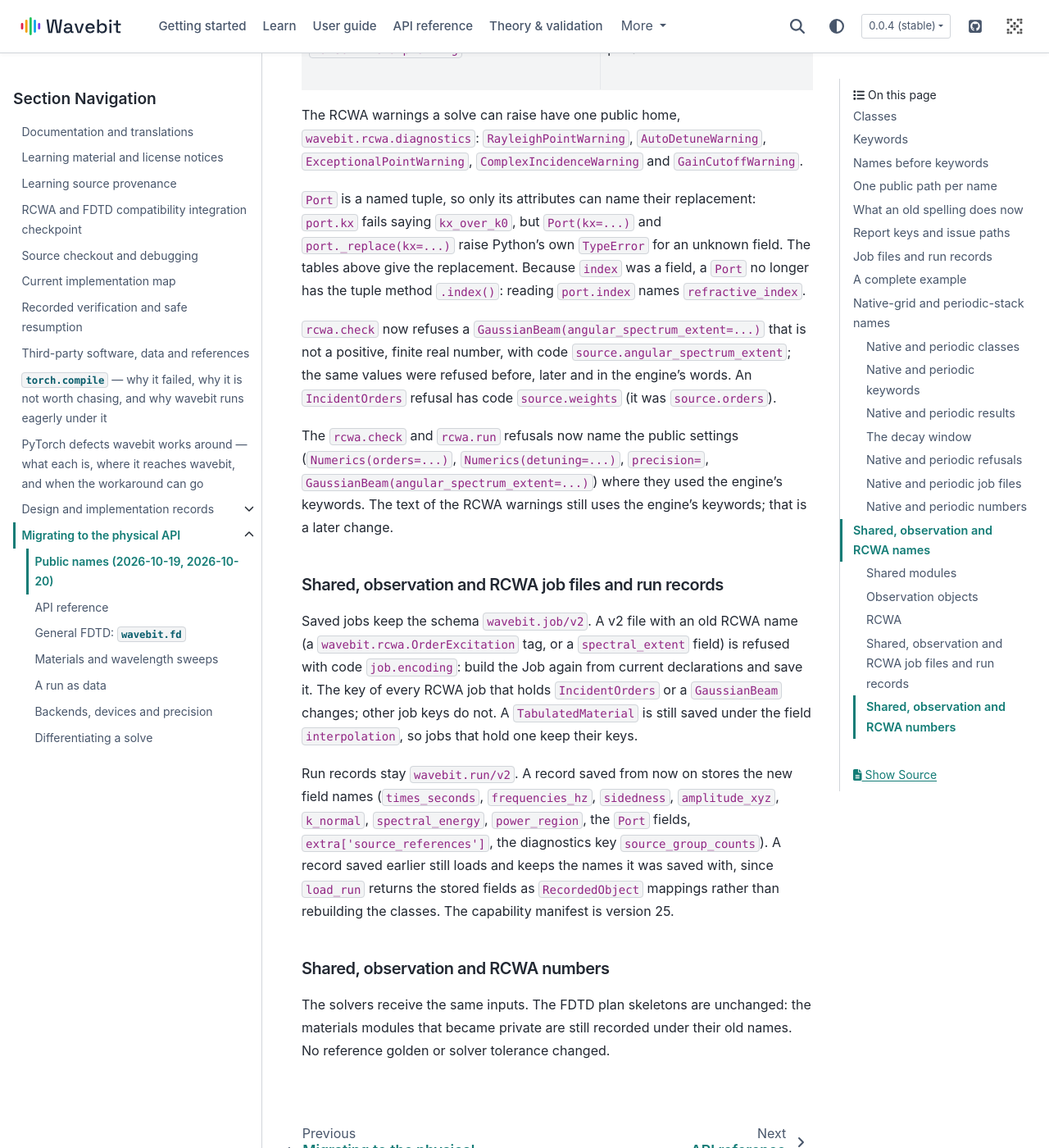
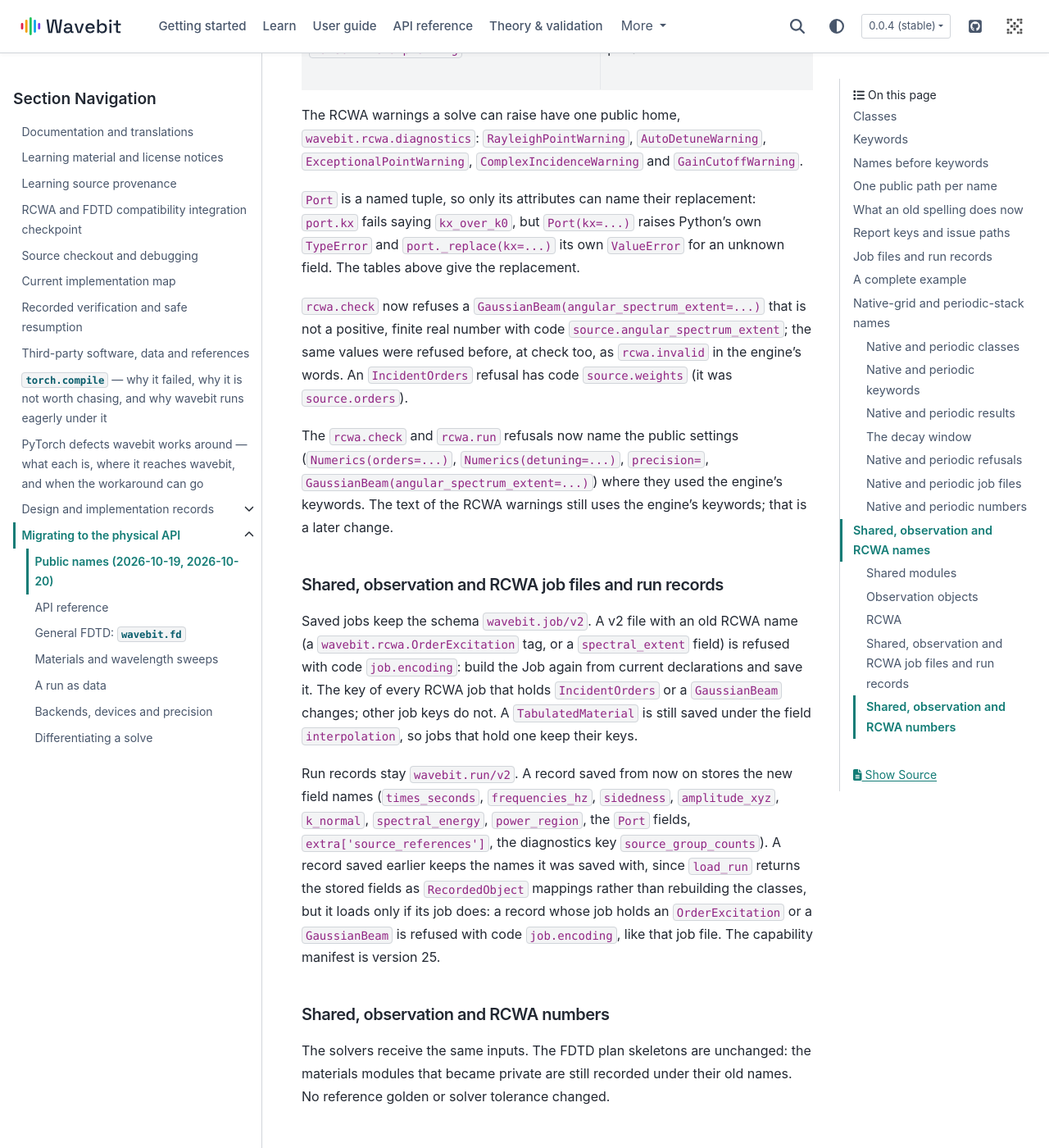
Before and after one commit to fieldalgo/wavebit, a Sphinx documentation site: the page built from docs/migration/public-names.md, in a window 1280 px wide and 1400 px high, scrolled down 13089 px. Shown: the whole window at 82% size. Built offline with Sphinx 7.4.7 and the PyData theme 0.15.4, drawn with Linux system fonts in a browser that asks for light colours; pages that are not in the unit, such as notebooks, are missing from menus; some of the changed text lies outside the part shown.

Commit message:
rcwa: review fixes for the RCWA renames
- IncidentOrders.orders and GaussianBeam.spectral_extent are tombstoned
  as attributes too, like the other renamed RCWA members.
- experimental.CartesianPairTransmissionGalerkinGapCell reads its engine
  cell's settings again (reference, branches, quadrature, ...): the
  wrapper had dropped every attribute but orders and closure.
- The public door rewords the 1D order-window refusal
  ("truncation_order[1] is 0") and max(truncation_order) properly.
- Migration guide (EN/KO): the IncidentOrders row shows the tuple form
  the class takes; Port._replace raises ValueError, not TypeError; a
  record whose job holds an OrderExcitation or GaussianBeam is refused
  like that job; the GaussianBeam extent was refused at check before too.
  keywords.md names IncidentOrders.

Refs #57

Co-Authored-By: Claude Opus 5.5 <noreply@anthropic.com>
Claude-Session: https://claude.ai/code/session_01EjWJMxwmubF2ELGwHSzmet

```diff
--- a/docs/migration/public-names.md
+++ b/docs/migration/public-names.md
@@ -308,7 +308,7 @@ The constructors refuse the old keywords the same way (`TimeSeries(times=...)` n
 
 | Before | After | Why |
 | --- | --- | --- |
-| `rcwa.OrderExcitation(orders={...})` | `rcwa.IncidentOrders(weights={...})` | Incident orders and the complex weight of each |
+| `rcwa.OrderExcitation(orders=(((m, n), w), ...))` | `rcwa.IncidentOrders(weights=(((m, n), w), ...))` | Incident orders and the complex weight of each |
 | `rcwa.GaussianBeam(spectral_extent=...)` | `rcwa.GaussianBeam(angular_spectrum_extent=...)` | The extent of the beam's angular spectrum, in 1/waist |
 | `rcwa.sample_structure(n=...)` | `rcwa.sample_structure(samples=...)` | The number of samples |
 | `rcwa.operators.Port` fields `kx`, `ky`, `index` | `kx_over_k0`, `ky_over_k0`, `refractive_index` | Normalized wavevector components and the port medium's index |
@@ -323,14 +323,13 @@ The RCWA warnings a solve can raise have one public home, `wavebit.rcwa.diagnost
 `ComplexIncidenceWarning` and `GainCutoffWarning`.
 
 `Port` is a named tuple, so only its attributes can name their replacement: `port.kx` fails
-saying `kx_over_k0`, but `Port(kx=...)` and `port._replace(kx=...)` raise Python's own
-`TypeError` for an unknown field. The tables above give the replacement.
-Because `index` was a field, a `Port` no longer has the tuple method `.index()`: reading
-`port.index` names `refractive_index`.
+saying `kx_over_k0`, but `Port(kx=...)` raises Python's own `TypeError` and
+`port._replace(kx=...)` its own `ValueError` for an unknown field. The tables above give the
+replacement.
 
 `rcwa.check` now refuses a `GaussianBeam(angular_spectrum_extent=...)` that is not a positive,
-finite real number, with code `source.angular_spectrum_extent`; the same values were refused
-before, later and in the engine's words. An `IncidentOrders` refusal has code `source.weights`
+finite real number with code `source.angular_spectrum_extent`; the same values were refused
+before, at check too, as `rcwa.invalid` in the engine's words. An `IncidentOrders` refusal has code `source.weights`
 (it was `source.orders`).
 
 The `rcwa.check` and `rcwa.run` refusals now name the public settings
@@ -350,9 +349,10 @@ their keys.
 Run records stay `wavebit.run/v2`. A record saved from now on stores the new field names
 (`times_seconds`, `frequencies_hz`, `sidedness`, `amplitude_xyz`, `k_normal`, `spectral_energy`,
 `power_region`, the `Port` fields, `extra['source_references']`, the diagnostics key
-`source_group_counts`). A record saved earlier still loads and keeps the names it was saved
-with, since `load_run` returns the stored fields as `RecordedObject` mappings rather than
-rebuilding the classes. The capability manifest is version 25.
+`source_group_counts`). A record saved earlier keeps the names it was saved with, since
+`load_run` returns the stored fields as `RecordedObject` mappings rather than rebuilding the
+classes, but it loads only if its job does: a record whose job holds an `OrderExcitation` or a
+`GaussianBeam` is refused with code `job.encoding`, like that job file. The capability manifest is version 25.
 
 ### Shared, observation and RCWA numbers
 
```
Also changed, not shown: docs/locales/ko/pages/migration/public-names.md (+9 -9 lines), docs/reference/keywords.md (+1 -1 lines), 5 other files.
